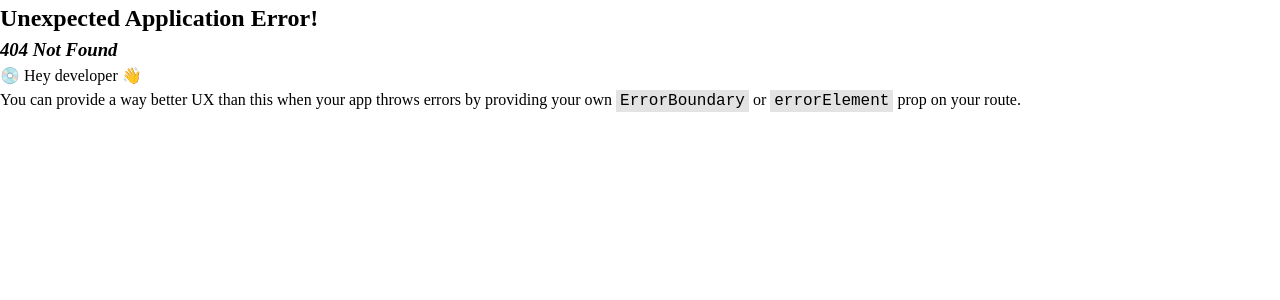
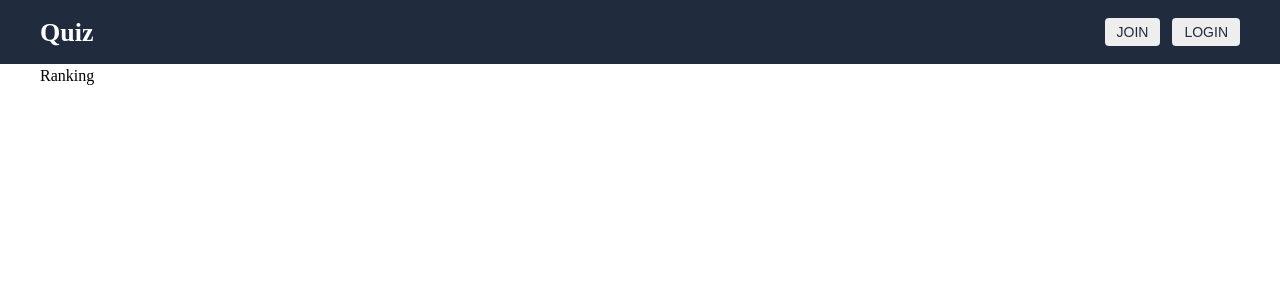
Before and after one commit to DevSimpleQuiz/Frontend, a React (Create React App) app: page /ranking in a window 1280 px wide. Before the commit this address had no page. Shown: the top 300 px of the page. Built offline with nearby package versions, Linux system fonts and the light colour scheme.

Commit message:
feat: 퀴즈, 무한 퀴즈, 랭킹 페이지 연결

```diff
--- /dev/null
+++ b/src/pages/InfiniteQuiz.tsx
@@ -0,0 +1,12 @@
+import styled from 'styled-components';
+
+function InfiniteQuiz() {
+  return (
+    <InfiniteQuizStyle>
+      <div> InfiniteQuiz </div>
+    </InfiniteQuizStyle>
+  );
+}
+const InfiniteQuizStyle = styled.div``;
+
+export default InfiniteQuiz;
--- /dev/null
+++ b/src/pages/Quiz.tsx
@@ -0,0 +1,12 @@
+import styled from 'styled-components';
+
+function Quiz() {
+  return (
+    <QuizStyle>
+      <div> Quiz </div>
+    </QuizStyle>
+  );
+}
+const QuizStyle = styled.div``;
+
+export default Quiz;
--- /dev/null
+++ b/src/pages/Ranking.tsx
@@ -0,0 +1,12 @@
+import styled from 'styled-components';
+
+function Ranking() {
+  return (
+    <RankingStyle>
+      <div> Ranking </div>
+    </RankingStyle>
+  );
+}
+const RankingStyle = styled.div``;
+
+export default Ranking;
```
Also changed, not shown: src/App.tsx (+26 -16 lines).
